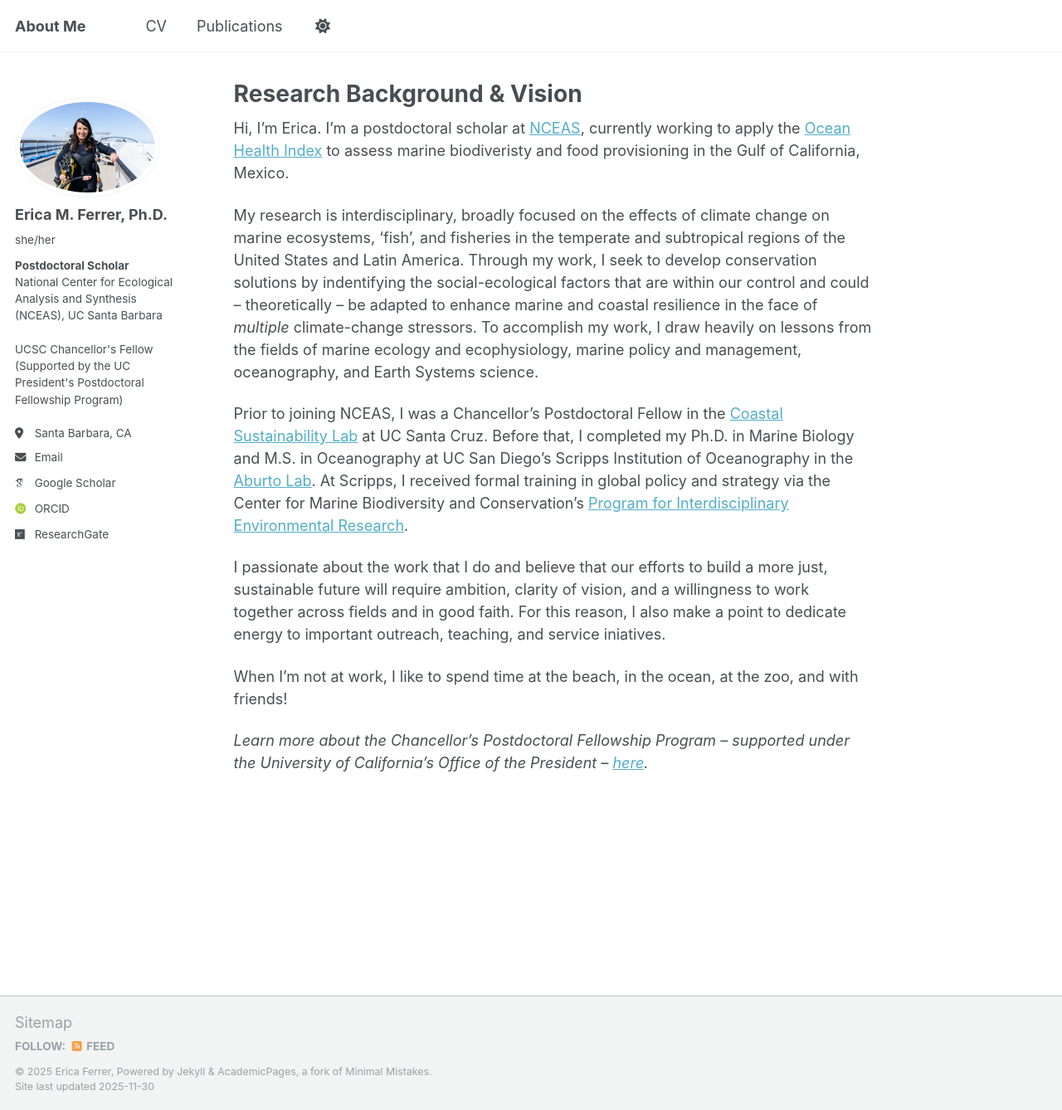
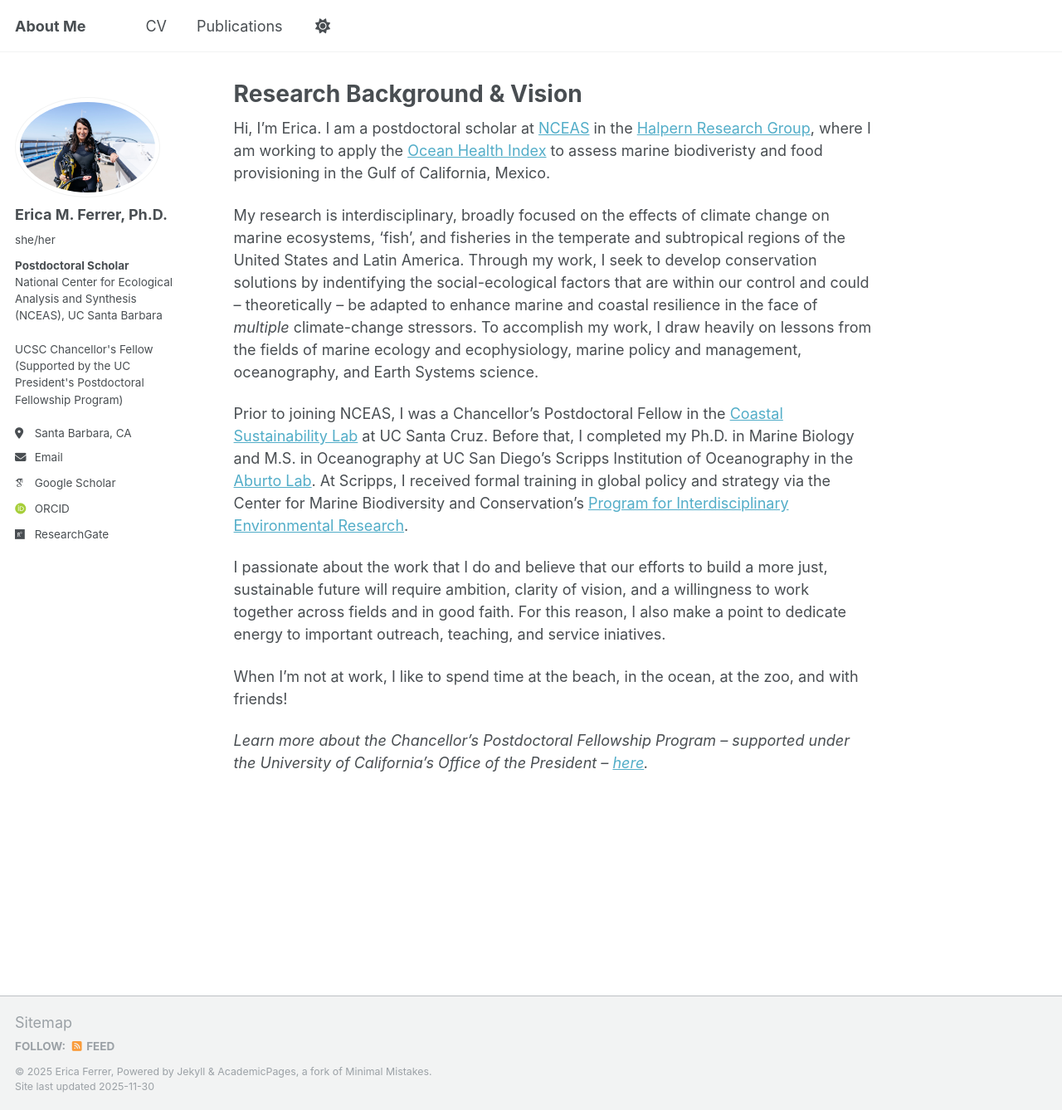
Before and after one commit to emferrer/emferrer.github.io, a Jekyll site: the page built from _pages/about.md, in a window 1280 px wide and 1338 px high. Shown: the whole window at 83% size. Built offline with Jekyll 4.4.1, drawn with Linux system fonts in a browser that asks for light colours; some web fonts are replaced; a script that is not in the unit is left out.

Commit message:
Update about.md

```diff
--- a/_pages/about.md
+++ b/_pages/about.md
@@ -7,7 +7,7 @@ redirect_from:
   - /about.html
 ---
 
-Hi, I'm Erica. I'm a postdoctoral scholar at [NCEAS](https://www.nceas.ucsb.edu/), currently working to apply the [Ocean Health Index](https://oceanhealthindex.org/) to assess marine biodiveristy and food provisioning in the Gulf of California, Mexico.
+Hi, I'm Erica. I am a postdoctoral scholar at [NCEAS](https://www.nceas.ucsb.edu/) in the [Halpern Research Group](http://www.benhalpernresearch.org/research), where I am working to apply the [Ocean Health Index](https://oceanhealthindex.org/) to assess marine biodiveristy and food provisioning in the Gulf of California, Mexico.
 
 My research is interdisciplinary, broadly focused on the effects of climate change on marine ecosystems, ‘fish’, and fisheries in the temperate and subtropical regions of the United States and Latin America. Through my work, I seek to develop conservation solutions by indentifying the social-ecological factors that are within our control and could – theoretically – be adapted to enhance marine and coastal resilience in the face of <i>multiple</i> climate-change stressors. To accomplish my work, I draw heavily on lessons from the fields of marine ecology and ecophysiology, marine policy and management, oceanography, and Earth Systems science.
 
```
